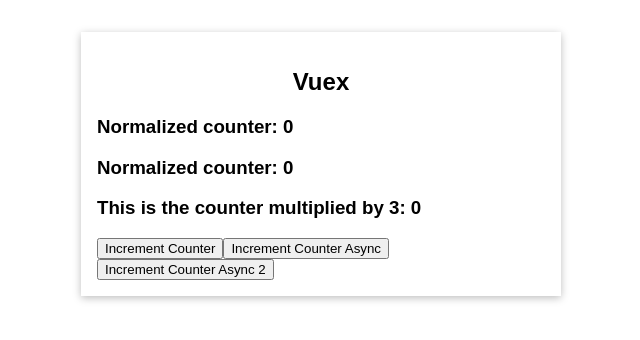
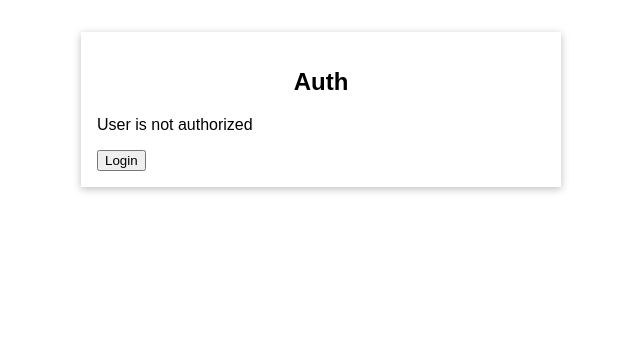
Before and after one commit to mauforero/vuejs-2-the-complete-guide, a Vue app in the folder module-15-vuex/vuex-01-starting-setup/: page / in a window 1280 px wide. Shown: the top 340 px of the page, without its empty margins (319-959 px from the left). Built offline with nearby package versions, Linux system fonts and the light colour scheme.

Commit message:
Module 15: Add user state

```diff
--- a/module-15-vuex/vuex-01-starting-setup/src/App.vue
+++ b/module-15-vuex/vuex-01-starting-setup/src/App.vue
@@ -1,9 +1,12 @@
 <template>
-  <base-container title="Vuex">
+  <base-container title="Vuex" v-if="isUserLoggedIn">
     <the-counter></the-counter>
     <display-counter></display-counter>
     <button @click="addOne">Increment Counter</button>
     <change-counter></change-counter>
+  </base-container>
+  <base-container title="Auth">
+    <user-auth></user-auth>
   </base-container>
 </template>
 
@@ -12,6 +15,7 @@ import BaseContainer from './components/BaseContainer.vue';
 import TheCounter from './components/TheCounter.vue';
 import ChangeCounter from './components/ChangeCounter.vue';
 import DisplayCounter from './components/DisplayCounter.vue';
+import UserAuth from './components/UserAuth.vue';
 
 export default {
   components: {
@@ -19,6 +23,12 @@ export default {
     TheCounter,
     ChangeCounter,
     DisplayCounter,
+    UserAuth,
+  },
+  computed: {
+    isUserLoggedIn: function () {
+      return this.$store.getters.isUserLoggedIn;
+    },
   },
   methods: {
     addOne() {
--- /dev/null
+++ b/module-15-vuex/vuex-01-starting-setup/src/components/UserAuth.vue
@@ -0,0 +1,20 @@
+<template>
+  <p>{{ authText }}</p>
+  <button @click="loginUser" v-if="!isAuth">Login</button>
+  <button @click="logoutUser" v-if="isAuth">Logout</button>
+</template>
+
+<script>
+import { mapActions, mapGetters } from 'vuex';
+export default {
+  computed: {
+    ...mapGetters({
+      isAuth: 'isUserLoggedIn',
+      authText: 'userStatusText',
+    }),
+  },
+  methods: {
+    ...mapActions(['loginUser', 'logoutUser']),
+  },
+};
+</script>
--- a/module-15-vuex/vuex-01-starting-setup/src/main.js
+++ b/module-15-vuex/vuex-01-starting-setup/src/main.js
@@ -7,6 +7,7 @@ const store = createStore({
   state() {
     return {
       counter: 0,
+      isLoggedIn: false,
     };
   },
   // mutations should hold the logic to manage the state
@@ -19,6 +20,9 @@ const store = createStore({
     incrementCounterByPayload(state, payload) {
       state.counter = state.counter + payload.value;
     },
+    setUserAuth(state, payload) {
+      state.isLoggedIn = payload.auth;
+    },
   },
   // actions allow us to run async code to trigger mutations
   // actions should always be called from components
@@ -30,6 +34,21 @@ const store = createStore({
       setTimeout(() => {
         context.commit('incrementCounter');
       }, 2 * 1000);
+    },
+    loginUser(context) {
+      setTimeout(() => {
+        context.commit({
+          type: 'setUserAuth',
+          auth: true,
+        });
+      }, 500);
+    },
+    logoutUser(context) {
+      setTimeout(() => {
+        context.commit('setUserAuth', {
+          auth: false,
+        });
+      }, 1 * 1000);
     },
   },
   // getters are like computed properties for state
@@ -49,6 +68,14 @@ const store = createStore({
 
       return finalCounter;
     },
+    isUserLoggedIn(state) {
+      return state.isLoggedIn;
+    },
+    userStatusText(state, getters) {
+      return getters.isUserLoggedIn
+        ? 'User is authorized'
+        : 'User is not authorized';
+    },
   },
 });
 
```
